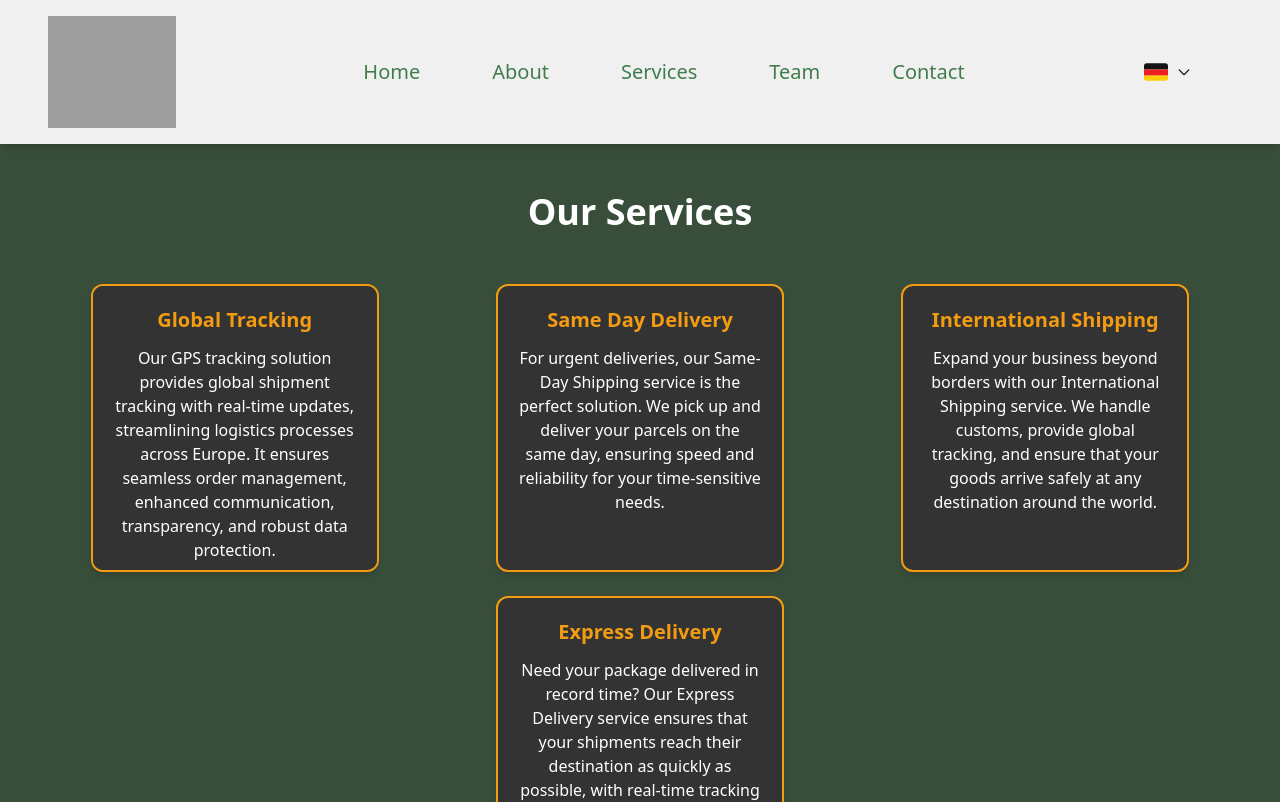
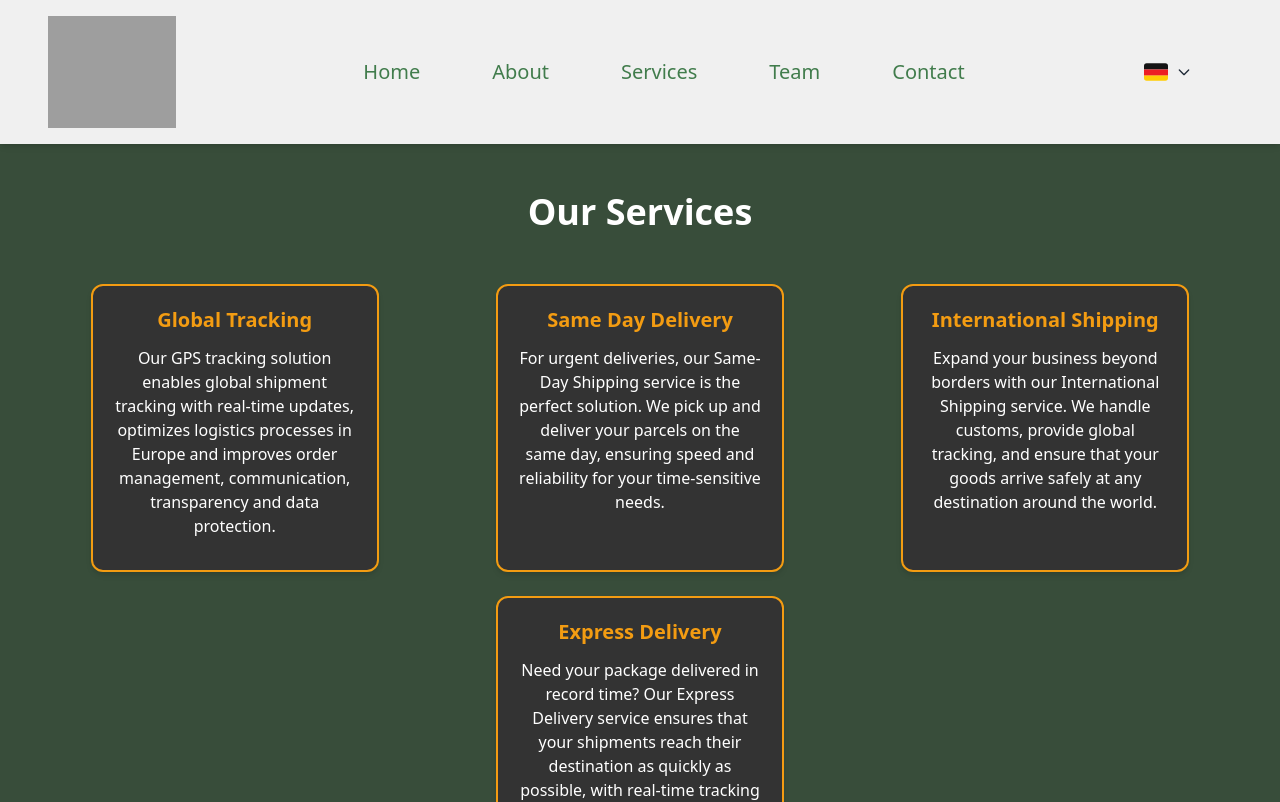
Before and after one commit to usmaan30/rapid-kurier_react, a React (Vite) app: page /services in a window 1280 px wide. Shown: the top 802 px of the page. Built offline with nearby package versions, Linux system fonts and the light colour scheme; grey boxes are pictures that could not be loaded.

Commit message:
fixed overflow

```diff
--- a/src/components/Services.jsx
+++ b/src/components/Services.jsx
@@ -9,7 +9,7 @@ const Services = () => {
         {t("services.title")}
       </h1>
       <div className="flex justify-around flex-wrap py-6">
-        <div className="bg-[#333] text-[#ffffff] w-72 h-72 rounded-xl m-3 p-5 text-center border-2 border-solid border-[#f39c12] shadow-md overflow-auto">
+        <div className="bg-[#333] text-[#ffffff] w-72 h-72 rounded-xl m-3 p-5 text-center border-2 border-solid border-[#f39c12] shadow-md">
           <h3 className="text-xl mb-3 text-[#f39c12] font-semibold">
             {t("services.s1")}
           </h3>
--- a/src/locales/de.json
+++ b/src/locales/de.json
@@ -23,7 +23,7 @@
   "services": {
     "title": "Unsere Leistungen",
     "s1": "Globales Tracking",
-    "s1description": "Unsere GPS-Tracking-Lösung ermöglicht eine globale Sendungsverfolgung mit Echtzeit-Updates und optimiert so die Logistikprozesse in ganz Europa. Es sorgt für eine reibungslose Auftragsverwaltung, verbesserte Kommunikation, Transparenz und einen robusten Datenschutz.",
+    "s1description": "Unsere GPS-Tracking-Lösung ermöglicht globale Sendungsverfolgung mit Echtzeit-Updates, optimiert Logistikprozesse in Europa und verbessert Auftragsverwaltung, Kommunikation, Transparenz und Datenschutz.",
     "s2": "Lieferung am selben Tag",
     "s2description": "Für dringende Lieferungen ist unser Same-Day-Shipping-Service die perfekte Lösung. Wir holen Ihre Pakete noch am selben Tag ab und liefern sie zu. So gewährleisten wir Schnelligkeit und Zuverlässigkeit für Ihre zeitkritischen Anforderungen.",
     "s3": "Internationaler Versand",
--- a/src/locales/en.json
+++ b/src/locales/en.json
@@ -23,7 +23,7 @@
   "services": {
     "title": "Our Services",
     "s1": "Global Tracking",
-    "s1description": "Our GPS tracking solution provides global shipment tracking with real-time updates, streamlining logistics processes across Europe. It ensures seamless order management, enhanced communication, transparency, and robust data protection.",
+    "s1description": "Our GPS tracking solution enables global shipment tracking with real-time updates, optimizes logistics processes in Europe and improves order management, communication, transparency and data protection.",
     "s2": "Same Day Delivery",
     "s2description": "For urgent deliveries, our Same-Day Shipping service is the perfect solution. We pick up and deliver your parcels on the same day, ensuring speed and reliability for your time-sensitive needs.",
     "s3": "International Shipping",
```
